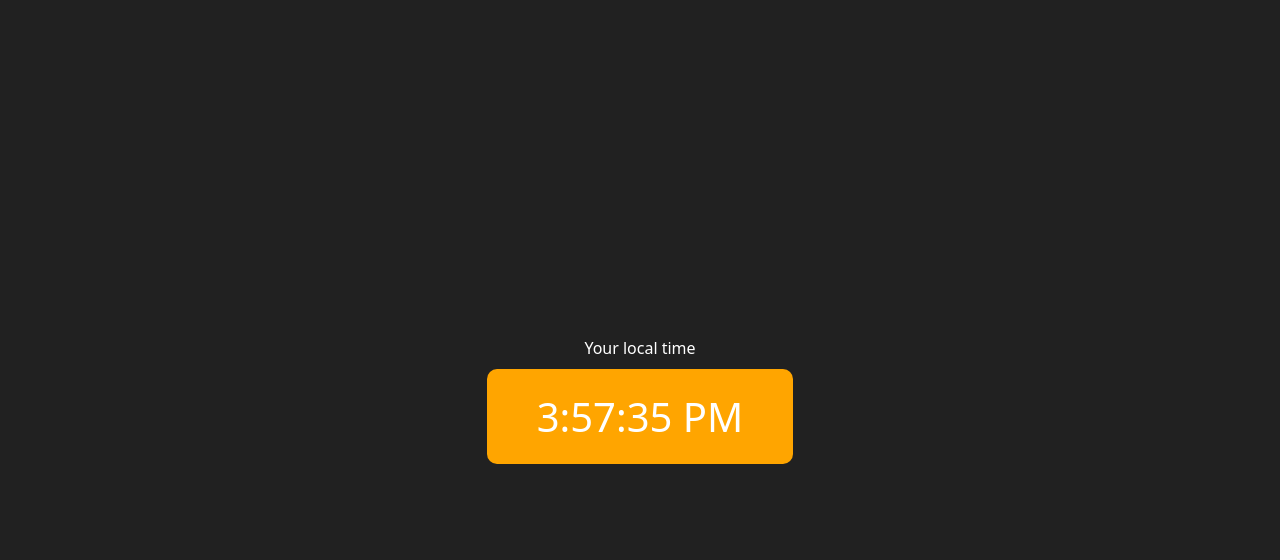
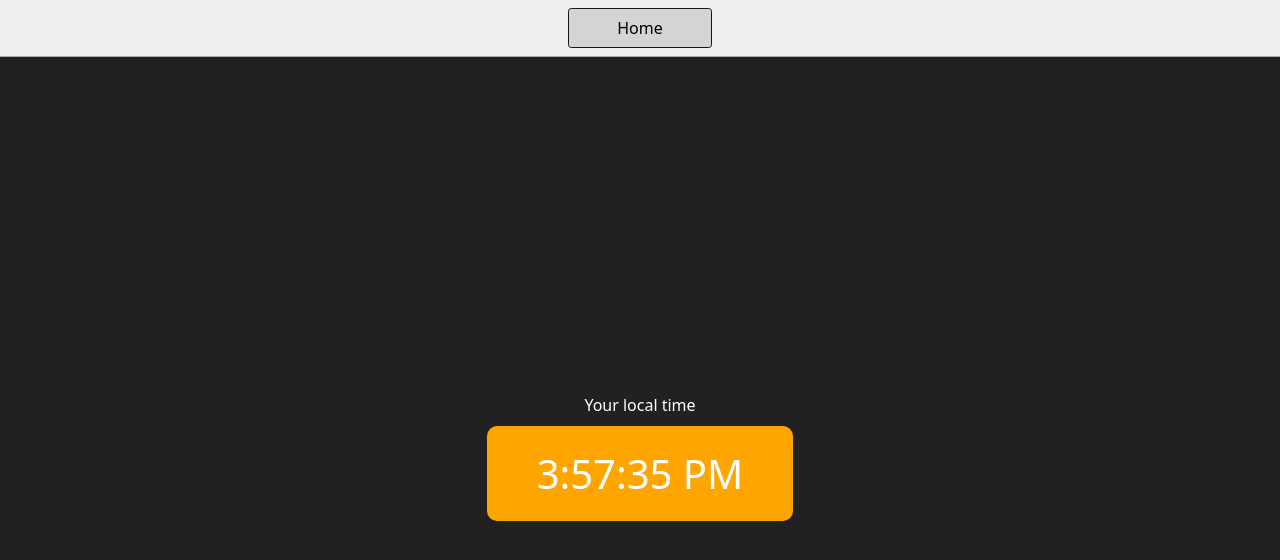
Before and after one commit to akgupta55/JavaScript-learning-project.github.io, a plain HTML site: page 3-DigitalClock/index.html in a window 1280 px wide. Drawn offline with Linux system fonts and the light colour scheme.

Commit message:
Update index.html

```diff
--- a/3-DigitalClock/index.html
+++ b/3-DigitalClock/index.html
@@ -28,6 +28,9 @@
     </style>
   </head>
   <body>
+    <nav>
+      <a href="https://akgupta55.github.io/JavaScript-learning-project.github.io/" aria-current="page">Home</a>
+    </nav>
     <div class="center">
       <div id="banner"><span>Your local time</span></div>
       <div id="clock"></div>
```
